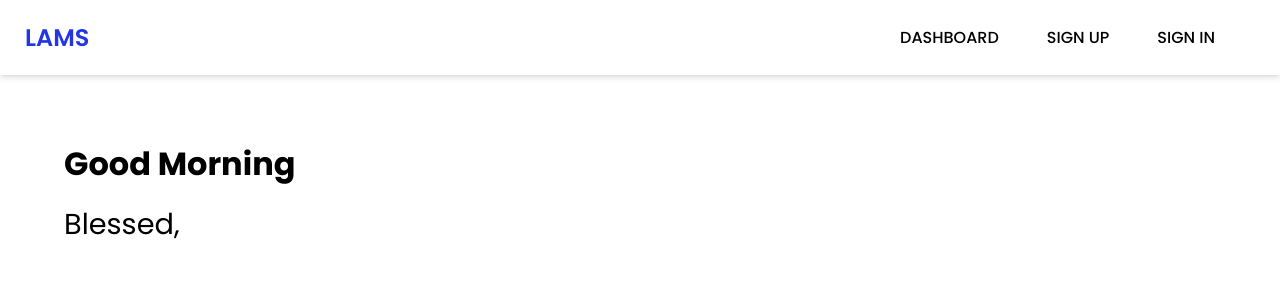
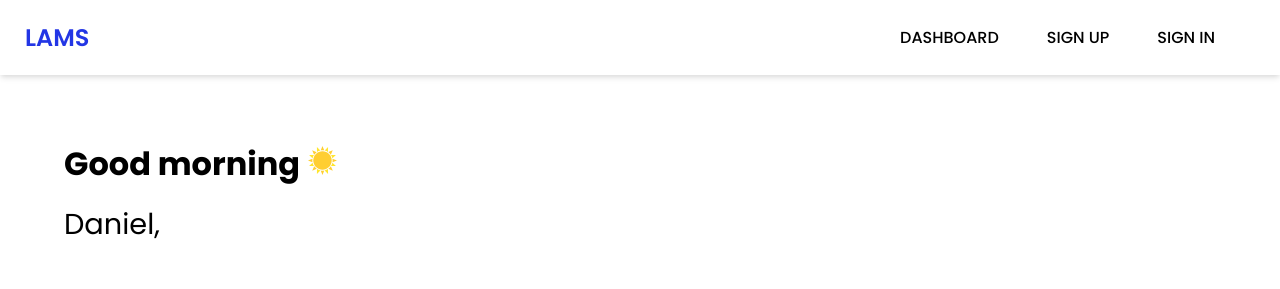
Before and after one commit to blessedmadukoma/lams-vue, a Vue app: page /dashboard in a window 1280 px wide. Shown: the top 289 px of the page. Built offline with nearby package versions, Linux system fonts and the light colour scheme; what vue2-editor would draw is missing.

Commit message:
Included the clause to check the time of day

```diff
--- a/src/views/Dashboard.vue
+++ b/src/views/Dashboard.vue
@@ -2,10 +2,17 @@
   <div>
     <div class="greetingsArea">
       <h4>
-        Good Morning
-        <!-- put your sun icon here boss -->
+        {{ currentDateTime() }}
+        <sun v-if="showSun" />
+        <moon v-else />
+        <!-- <img
+            src="../assets/sun.png"
+            alt=""
+            style="width: 35px; height: 35px"
+          /> -->
       </h4>
-      <p>Blessed,</p>
+
+      <p :firstName="firstName">{{ firstName }},</p>
     </div>
     <section>
       <div class="blue500">
@@ -49,10 +56,43 @@
 
 <script>
 // import womanIcon from "@/assets/Icons/womanbulb.svg";
+import sun from "@/assets/Icons/sun.svg";
+import moon from "@/assets/Icons/moon.svg";
 export default {
   name: "Dashboard",
   components: {
     //     womanIcon,
+    sun,
+    moon,
+  },
+  // props: ["showSun"],
+  data() {
+    return {
+      firstName: "Daniel",
+      showSun: null,
+    };
+  },
+  methods: {
+    currentDateTime() {
+      let message = "";
+      const current = new Date();
+      let time = current.getHours();
+      if (time < 12) {
+        message = "Good morning";
+        this.showSun = true;
+      } else if (time >= 12 && time <= 17) {
+        message = "Good afternoon";
+        this.showSun = true;
+      } else if (time >= 18) {
+        message = "Good evening";
+        this.showSun = false;
+      }
+
+      return message;
+    },
+  },
+  created() {
+    this.showSun;
   },
   computed: {
     editPost: {
@@ -76,6 +116,9 @@ export default {
   box-sizing: border-box;
 }
 
+.isDay {
+  top: 50px;
+}
 .toggle {
   position: absolute;
   // top: 50%;
```
Also changed, not shown: src/assets/Icons/moon.svg (added), src/assets/Icons/sun.svg (added).
